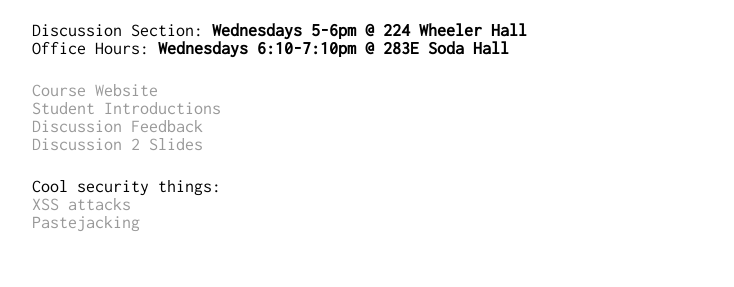
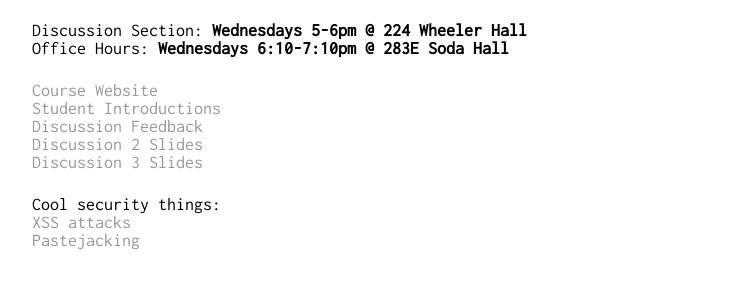
Before and after one commit to adichopra/adichopra.github.io, a plain HTML site: page 161.html in a window 1280 px wide. Shown: the part 113-400 px from the top of the page, without its empty margins (224-958 px from the left). Drawn offline with Linux system fonts and the light colour scheme.

Commit message:
disc 3 slides

```diff
--- a/161.html
+++ b/161.html
@@ -30,6 +30,7 @@
             <a href="https://goo.gl/forms/4A8KpX5XNfpEzuqg1"> Student Introductions</a><br/>
             <a href="https://goo.gl/forms/6vSTkVr0fp0DHcHI2">Discussion Feedback</a><br/>
             <a href="https://docs.google.com/presentation/d/1KshuvxqxGqBZEYh2ibdh0fiRo3ZfO-82br7xnR7RE9I/edit?usp=sharing">Discussion 2 Slides</a><br/>
+            <a href="https://docs.google.com/presentation/d/1IjPUM5Al7CfXnOK-Acseth6u1JpsmHp695LGAkW-erI/edit?usp=sharing">Discussion 3 Slides</a><br/>
         </h4>
         <h4>
             Cool security things:<br/>
```
